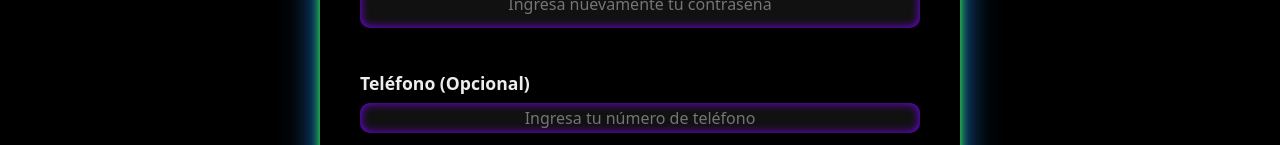
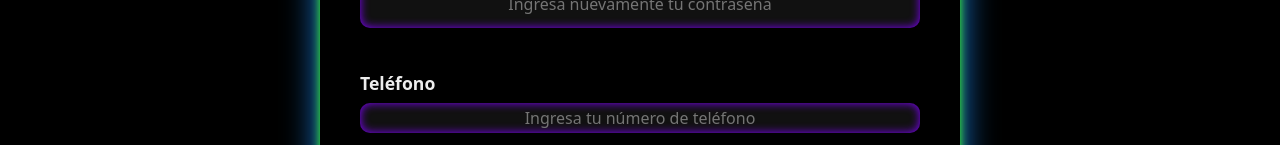
Before and after one commit to RafaelRiosFredes/LevelUpReact, a React (Vite) app in the folder levelup-project/: page /RegistroUsuario in a window 1280 px wide. Shown: the part 655-800 px from the top of the page. Built offline with nearby package versions, Linux system fonts and the light colour scheme.

Commit message:
Telefono

```diff
--- a/levelup-project/src/pages/RegistroUsuario.tsx
+++ b/levelup-project/src/pages/RegistroUsuario.tsx
@@ -246,7 +246,7 @@ const handleSubmit = async (e: React.FormEvent) => {
               onChange={handleChange}
             />
 
-            <label htmlFor="telefono">Teléfono (Opcional)</label>
+            <label htmlFor="telefono">Teléfono</label>
             <input
               type="tel"
               id="telefono"
```
